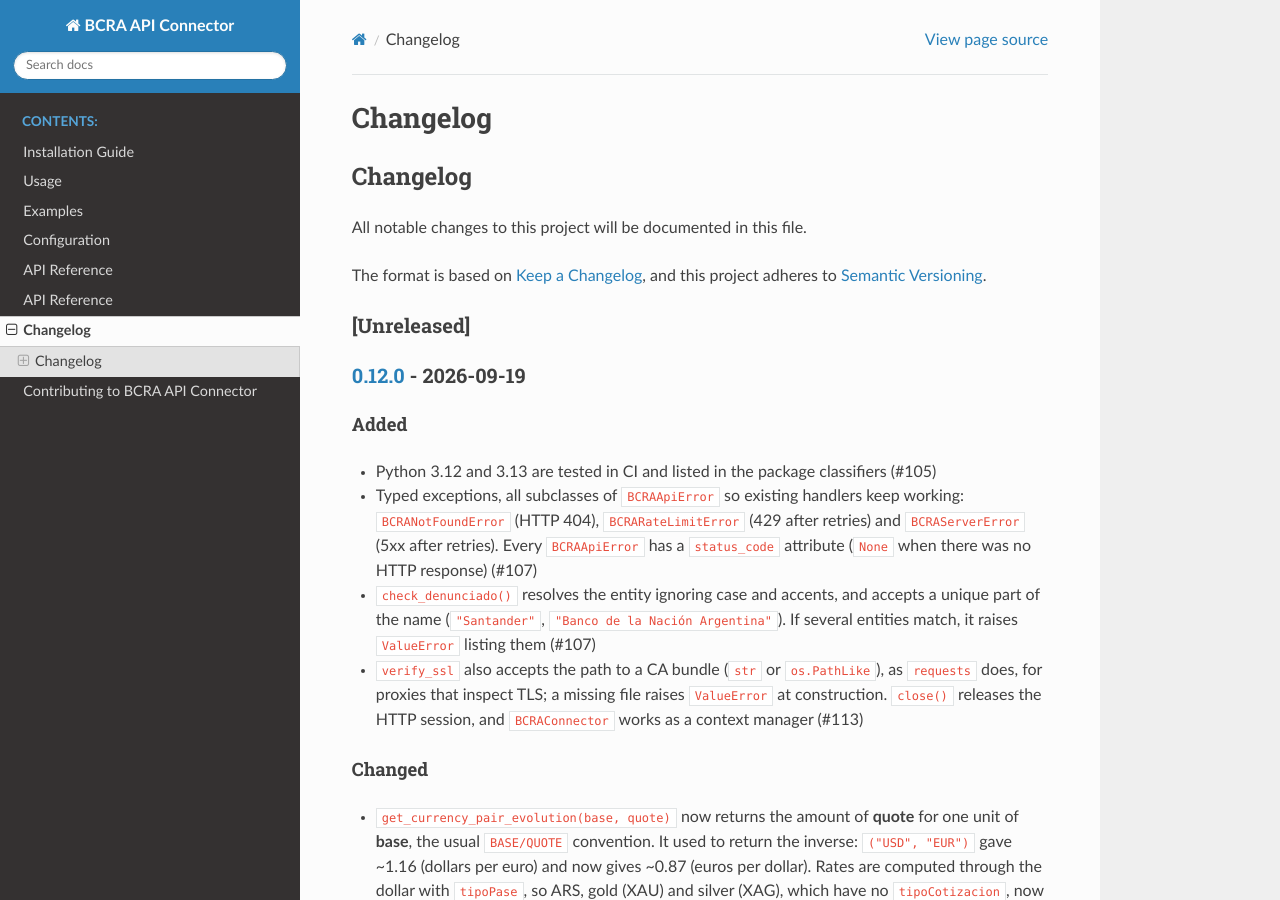
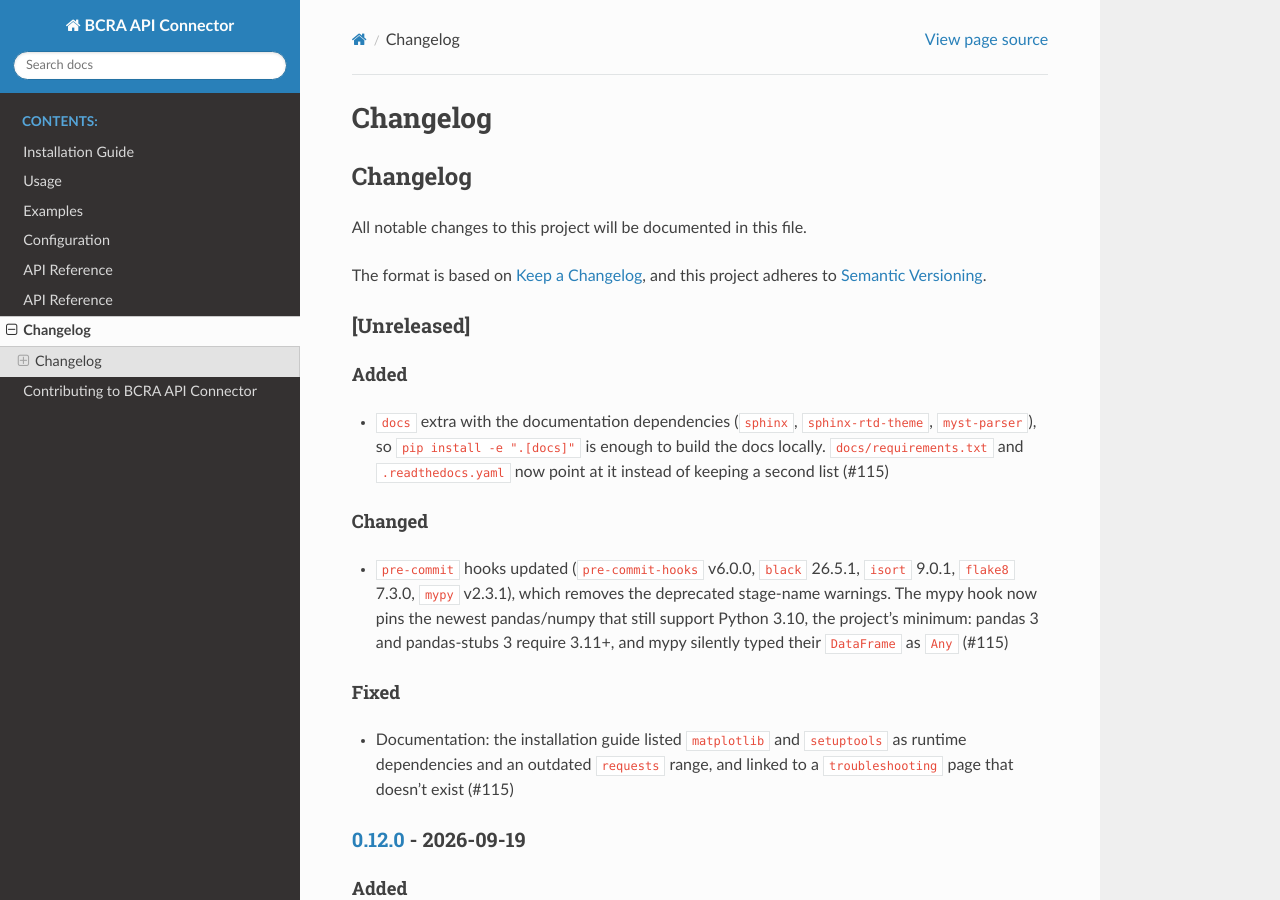
Before and after one commit to PPeitsch/bcra-connector, a Sphinx documentation site: the page built from docs/source/changelog.rst, in a window 1280 px wide and 900 px high. Built offline with Sphinx 7.4.7 and the Read the Docs theme 3.1.0, drawn with Linux system fonts in a browser that asks for light colours; the version number could not be read and is left out.

Commit message:
[chore]: Update pre-commit hooks and add a docs extra
Every pre-commit run warned about deprecated stage names, and the
docs could not be built locally: conf.py needs myst_parser and the
RTD theme, which only lived in docs/requirements.txt.

 - pre-commit autoupdate; the mypy hook pins the newest pandas and
   numpy that still support Python 3.10, since pandas-stubs 3 needs
   3.11+ and mypy degraded DataFrame to Any under python_version 3.10
 - docs extra as the single list of documentation dependencies
 - installation.rst: real runtime dependencies, dangling :doc: ref

Resolves: #115

```diff
--- a/CHANGELOG.md
+++ b/CHANGELOG.md
@@ -7,6 +7,24 @@
 
 
 ## [Unreleased]
+
+### Added
+- `docs` extra with the documentation dependencies (`sphinx`, `sphinx-rtd-theme`,
+  `myst-parser`), so `pip install -e ".[docs]"` is enough to build the docs locally.
+  `docs/requirements.txt` and `.readthedocs.yaml` now point at it instead of keeping a
+  second list (#115)
+
+### Changed
+- `pre-commit` hooks updated (`pre-commit-hooks` v6.0.0, `black` 26.5.1, `isort` 9.0.1,
+  `flake8` 7.3.0, `mypy` v2.3.1), which removes the deprecated stage-name warnings. The
+  mypy hook now pins the newest pandas/numpy that still support Python 3.10, the
+  project's minimum: pandas 3 and pandas-stubs 3 require 3.11+, and mypy silently typed
+  their `DataFrame` as `Any` (#115)
+
+### Fixed
+- Documentation: the installation guide listed `matplotlib` and `setuptools` as runtime
+  dependencies and an outdated `requests` range, and linked to a `troubleshooting` page
+  that doesn't exist (#115)
 
 ## [0.12.0] - 2026-09-19
 
```
Also changed, not shown: docs/requirements.txt (+4 -4 lines), docs/source/installation.rst (+7 -7 lines), pyproject.toml (+7 -0 lines), .pre-commit-config.yaml, .readthedocs.yaml.
